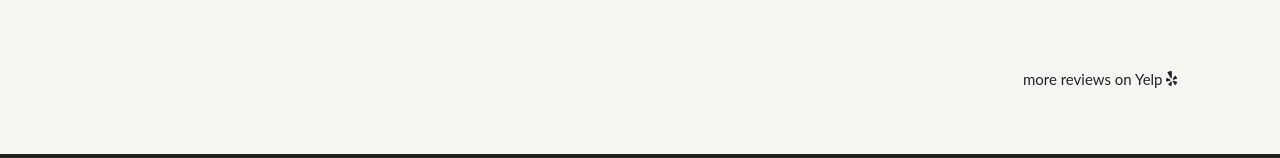
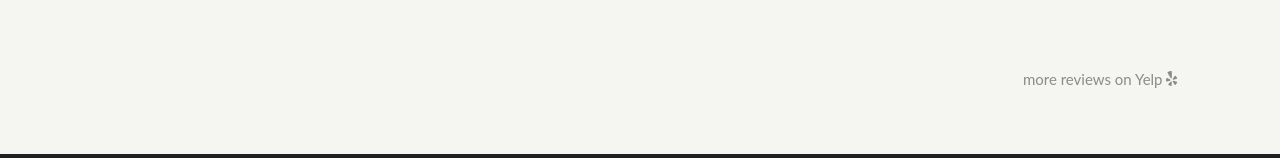
Before and after one commit to moonjason/fino-barbershop, a React (Create React App) app in the folder client/: page / in a window 1280 px wide. Shown: the part 2476-2634 px from the top of the page. Built offline with nearby package versions, Linux system fonts and the light colour scheme; no server answers; a web font is replaced by a local one.

Commit message:
yelp button style

```diff
--- a/client/src/index.css
+++ b/client/src/index.css
@@ -135,6 +135,12 @@ html {
 .more__reviews {
     font-family: 'Lato', sans-serif;
     font-size: 15px;
+    opacity: .5
+}
+
+.more__reviews:hover{
+    opacity: 1;
+    cursor: pointer;
 }
 
 
```
